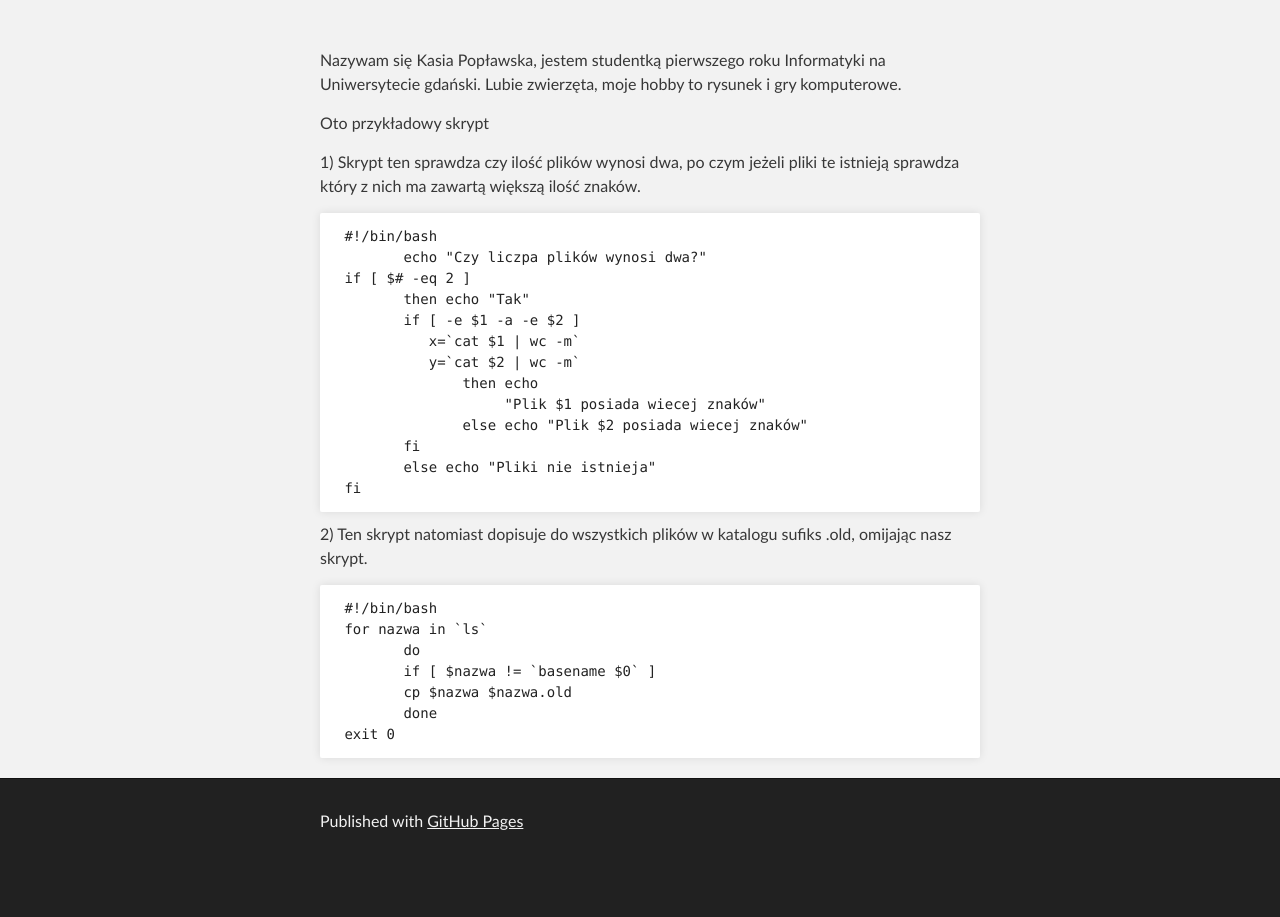
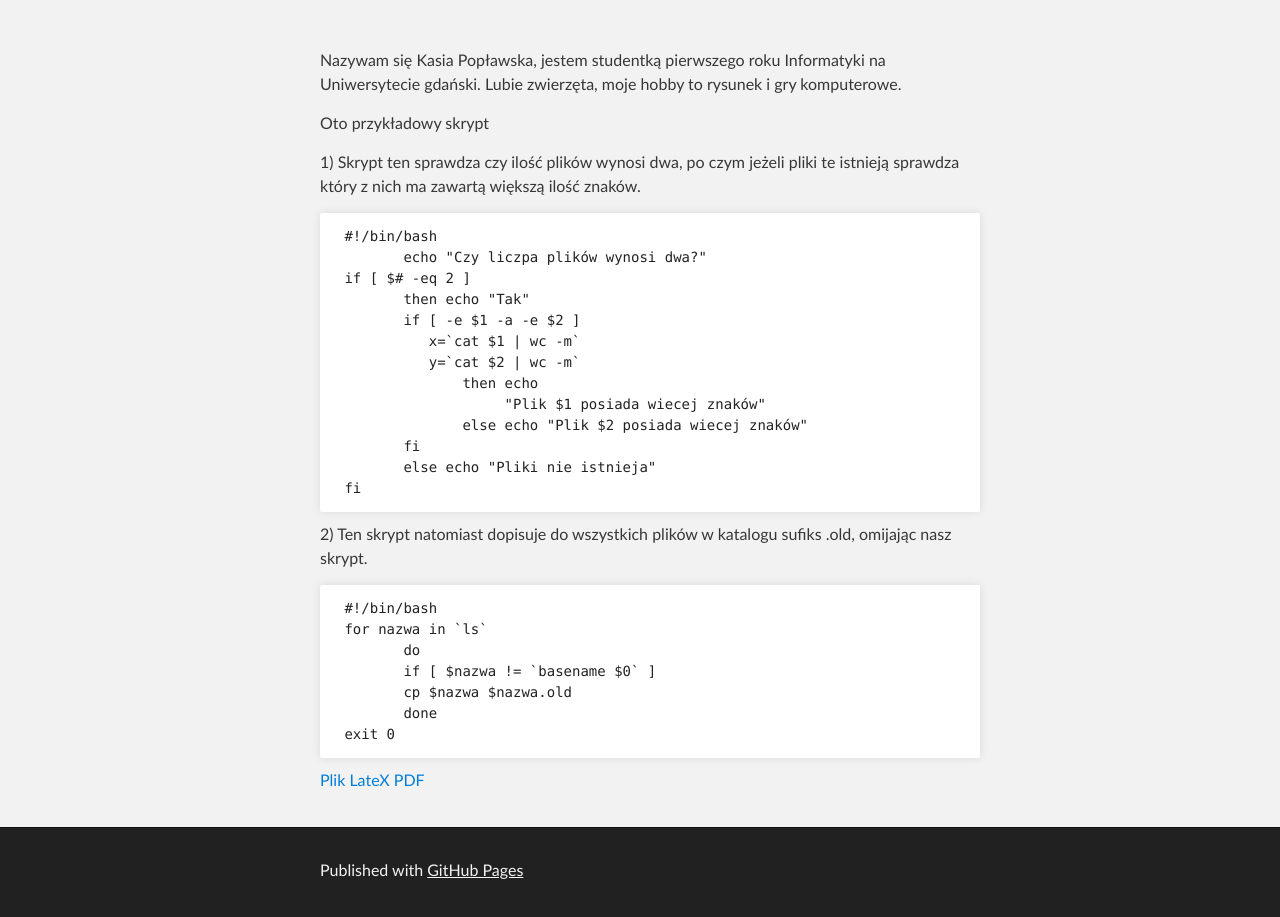
Before and after one commit to kpoplawska/kpoplawska.github.io, a plain HTML site: page index.html in a window 1280 px wide. Shown: the part 176-1093 px from the top of the page. Before the commit the page ends 1044 px from the top, so only its background shows below. Drawn offline with Linux system fonts and the light colour scheme.

Commit message:
Update index.html

```diff
--- a/index.html
+++ b/index.html
@@ -58,6 +58,9 @@
         done
  exit 0
 </code></pre>
+
+<p><a href="http://wyslijto.pl/plik/logfe05qrz">Plik LateX PDF</a></p>
+
       </section>
     </div>
 
```
